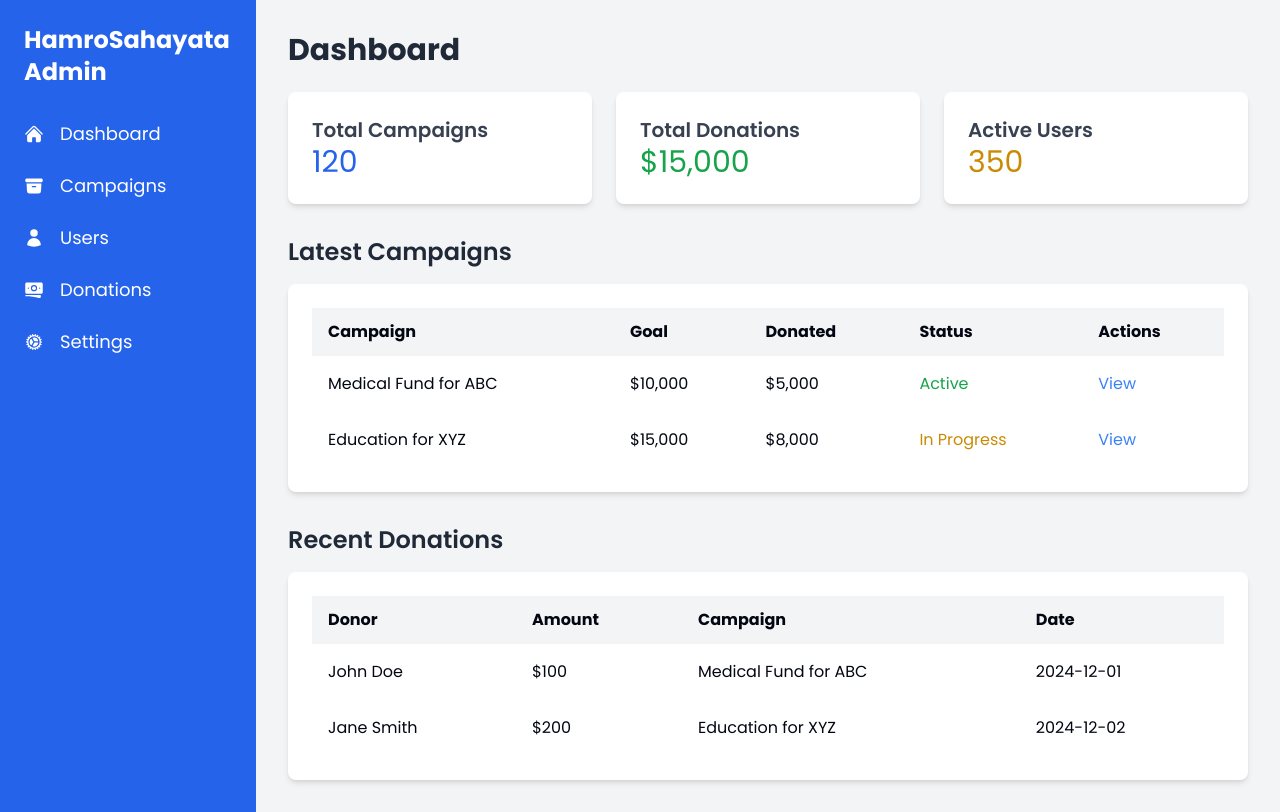
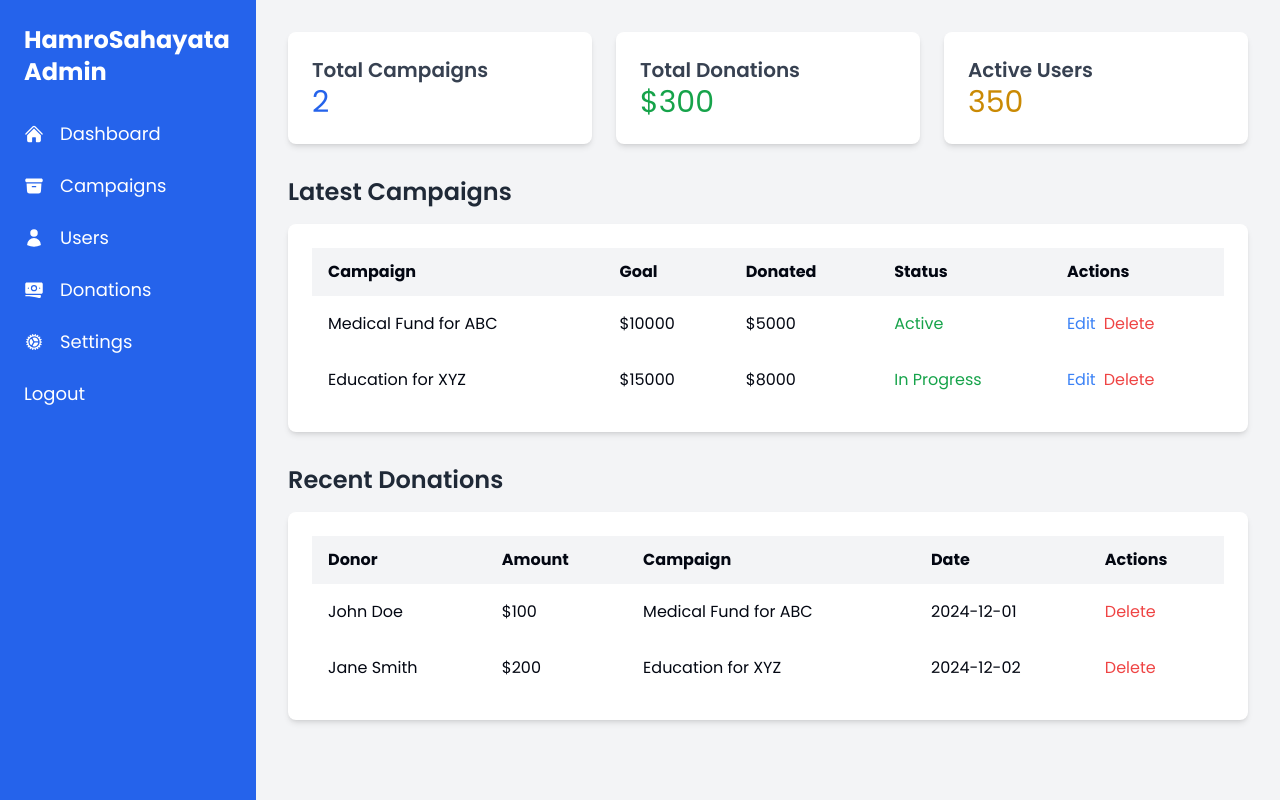
Before and after one commit to Awashek/HamroShayata, a React (Vite) app: page /admin in a window 1280 px wide. Built offline with nearby package versions, Linux system fonts and the light colour scheme.

Commit message:
fixing routing

```diff
--- a/src/components/Campaign/CampaignDetail.jsx
+++ b/src/components/Campaign/CampaignDetail.jsx
@@ -46,6 +46,8 @@ const CampaignDetail = () => {
 
     // Social share URLs
     const shareUrl = encodeURIComponent(window.location.href); // Dynamically fetch the current URL
+
+
 
     return (
         <div className="flex flex-col lg:flex-row gap-8 p-6">
@@ -104,6 +106,7 @@ const CampaignDetail = () => {
                     <div className="flex items-center space-x-4">
                         <img
                             src={creator.profileImage}
+
                             alt={creator.name}
                             className="w-20 h-20 rounded-full shadow-lg"
                         />
--- a/src/components/Users/UserProfile.jsx
+++ b/src/components/Users/UserProfile.jsx
@@ -7,6 +7,7 @@ const UserProfile = () => {
             <div className="flex items-center space-x-6 mb-10">
 
                     <img src="https://i.seadn.io/gcs/files/3085b3fc65f00b28699b43efb4434eec.png?auto=format&dpr=1&w=1000" alt=""
+
                     className="w-20 h-20 rounded-full shadow-lg"/>
 
                 <div>
--- a/src/components/admin/AdminDashboard.jsx
+++ b/src/components/admin/AdminDashboard.jsx
@@ -1,12 +1,72 @@
-import React from "react";
-import { HomeIcon, ArchiveBoxIcon, UserIcon, BanknotesIcon, CogIcon } from '@heroicons/react/24/solid';
+import React, { useState } from "react";
+import {
+    HomeIcon,
+    ArchiveBoxIcon,
+    UserIcon,
+    BanknotesIcon,
+    CogIcon,
+    Bars3Icon,
+    XMarkIcon,
+} from "@heroicons/react/24/solid";
 
 const AdminDashboard = () => {
+    const [isSidebarOpen, setIsSidebarOpen] = useState(false);
+    const [isLoggedIn, setIsLoggedIn] = useState(true); // Simulated login state
+    const [campaigns, setCampaigns] = useState([
+        { id: 1, name: "Medical Fund for ABC", goal: 10000, donated: 5000, status: "Active" },
+        { id: 2, name: "Education for XYZ", goal: 15000, donated: 8000, status: "In Progress" },
+    ]);
+    const [donations, setDonations] = useState([
+        { id: 1, donor: "John Doe", amount: 100, campaign: "Medical Fund for ABC", date: "2024-12-01" },
+        { id: 2, donor: "Jane Smith", amount: 200, campaign: "Education for XYZ", date: "2024-12-02" },
+    ]);
+
+    const toggleSidebar = () => {
+        setIsSidebarOpen(!isSidebarOpen);
+    };
+
+    const handleDeleteCampaign = (id) => {
+        setCampaigns(campaigns.filter((campaign) => campaign.id !== id));
+    };
+
+    const handleDeleteDonation = (id) => {
+        setDonations(donations.filter((donation) => donation.id !== id));
+    };
+
+    const handleLogout = () => {
+        setIsLoggedIn(false);
+        alert("Logged out successfully!");
+    };
+
+    if (!isLoggedIn) {
+        return (
+            <div className="min-h-screen flex items-center justify-center bg-gray-100">
+                <div className="bg-white p-8 rounded-lg shadow-md text-center">
+                    <h2 className="text-2xl font-bold mb-4">Please Log In</h2>
+                    <button
+                        onClick={() => setIsLoggedIn(true)}
+                        className="bg-blue-600 text-white px-6 py-2 rounded-lg hover:bg-blue-700"
+                    >
+                        Login
+                    </button>
+                </div>
+            </div>
+        );
+    }
+
     return (
         <div className="min-h-screen flex bg-gray-100">
             {/* Sidebar */}
-            <div className="w-64 bg-blue-600 text-white p-6">
-                <h2 className="text-2xl font-bold mb-8">HamroSahayata Admin</h2>
+            <div
+                className={`fixed inset-y-0 left-0 w-64 bg-blue-600 text-white p-6 transform ${isSidebarOpen ? "translate-x-0" : "-translate-x-full"
+                    } transition-transform duration-200 ease-in-out lg:translate-x-0 lg:static lg:transform-none`}
+            >
+                <div className="flex justify-between items-center mb-8">
+                    <h2 className="text-2xl font-bold">HamroSahayata Admin</h2>
+                    <button onClick={toggleSidebar} className="lg:hidden">
+                        <XMarkIcon className="w-6 h-6" />
+                    </button>
+                </div>
                 <ul>
                     <li className="mb-6 flex items-center">
                         <HomeIcon className="w-5 h-5 mr-4 text-white" />
@@ -28,24 +88,40 @@ const AdminDashboard = () => {
                         <CogIcon className="w-5 h-5 mr-4 text-white" />
                         <button className="text-lg hover:text-blue-300">Settings</button>
                     </li>
+                    <li className="mb-6 flex items-center">
+                        <button
+                            onClick={handleLogout}
+                            className="text-lg hover:text-blue-300 flex items-center"
+                        >
+                            <span>Logout</span>
+                        </button>
+                    </li>
                 </ul>
             </div>
 
             {/* Main Content */}
             <div className="flex-1 p-8">
-                <h1 className="text-3xl font-bold text-gray-800 mb-6">Dashboard</h1>
+                {/* Mobile Header */}
+                <div className="lg:hidden flex justify-between items-center mb-6">
+                    <h1 className="text-3xl font-bold text-gray-800">Dashboard</h1>
+                    <button onClick={toggleSidebar}>
+                        <Bars3Icon className="w-6 h-6 text-gray-800" />
+                    </button>
+                </div>
 
                 {/* Stats Cards */}
                 <div className="grid grid-cols-1 md:grid-cols-3 gap-6 mb-8">
-                    <div className="bg-white p-6 rounded-lg shadow-md">
+                    <div className="bg-white p-6 rounded-lg shadow-md hover:shadow-lg transition-shadow duration-200">
                         <h2 className="text-xl font-semibold text-gray-700">Total Campaigns</h2>
-                        <p className="text-3xl text-blue-600">120</p>
+                        <p className="text-3xl text-blue-600">{campaigns.length}</p>
                     </div>
-                    <div className="bg-white p-6 rounded-lg shadow-md">
+                    <div className="bg-white p-6 rounded-lg shadow-md hover:shadow-lg transition-shadow duration-200">
                         <h2 className="text-xl font-semibold text-gray-700">Total Donations</h2>
-                        <p className="text-3xl text-green-600">$15,000</p>
+                        <p className="text-3xl text-green-600">
+                            ${donations.reduce((sum, donation) => sum + donation.amount, 0)}
+                        </p>
                     </div>
-                    <div className="bg-white p-6 rounded-lg shadow-md">
+                    <div className="bg-white p-6 rounded-lg shadow-md hover:shadow-lg transition-shadow duration-200">
                         <h2 className="text-xl font-semibold text-gray-700">Active Users</h2>
                         <p className="text-3xl text-yellow-600">350</p>
                     </div>
@@ -53,7 +129,7 @@ const AdminDashboard = () => {
 
                 {/* Campaigns Table */}
                 <h2 className="text-2xl font-semibold text-gray-800 mb-4">Latest Campaigns</h2>
-                <div className="bg-white p-6 rounded-lg shadow-md mb-8">
+                <div className="bg-white p-6 rounded-lg shadow-md mb-8 overflow-x-auto">
                     <table className="w-full table-auto">
                         <thead className="bg-gray-100">
                             <tr>
@@ -65,32 +141,30 @@ const AdminDashboard = () => {
                             </tr>
                         </thead>
                         <tbody>
-                            <tr>
-                                <td className="py-4 px-4">Medical Fund for ABC</td>
-                                <td className="py-4 px-4">$10,000</td>
-                                <td className="py-4 px-4">$5,000</td>
-                                <td className="py-4 px-4 text-green-600">Active</td>
-                                <td className="py-4 px-4">
-                                    <button className="text-blue-500 hover:text-blue-700">View</button>
-                                </td>
-                            </tr>
-                            <tr>
-                                <td className="py-4 px-4">Education for XYZ</td>
-                                <td className="py-4 px-4">$15,000</td>
-                                <td className="py-4 px-4">$8,000</td>
-                                <td className="py-4 px-4 text-yellow-600">In Progress</td>
-                                <td className="py-4 px-4">
-                                    <button className="text-blue-500 hover:text-blue-700">View</button>
-                                </td>
-                            </tr>
-                            {/* Add more rows as needed */}
+                            {campaigns.map((campaign) => (
+                                <tr key={campaign.id}>
+                                    <td className="py-4 px-4">{campaign.name}</td>
+                                    <td className="py-4 px-4">${campaign.goal}</td>
+                                    <td className="py-4 px-4">${campaign.donated}</td>
+                                    <td className="py-4 px-4 text-green-600">{campaign.status}</td>
+                                    <td className="py-4 px-4">
+                                        <button className="text-blue-500 hover:text-blue-700 mr-2">Edit</button>
+                                        <button
+                                            onClick={() => handleDeleteCampaign(campaign.id)}
+                                            className="text-red-500 hover:text-red-700"
+                                        >
+                                            Delete
+                                        </button>
+                                    </td>
+                                </tr>
+                            ))}
                         </tbody>
                     </table>
                 </div>
 
                 {/* Recent Donations */}
                 <h2 className="text-2xl font-semibold text-gray-800 mb-4">Recent Donations</h2>
-                <div className="bg-white p-6 rounded-lg shadow-md">
+                <div className="bg-white p-6 rounded-lg shadow-md overflow-x-auto">
                     <table className="w-full table-auto">
                         <thead className="bg-gray-100">
                             <tr>
@@ -98,22 +172,26 @@ const AdminDashboard = () => {
                                 <th className="py-3 px-4 text-left">Amount</th>
                                 <th className="py-3 px-4 text-left">Campaign</th>
                                 <th className="py-3 px-4 text-left">Date</th>
+                                <th className="py-3 px-4 text-left">Actions</th>
                             </tr>
                         </thead>
                         <tbody>
-                            <tr>
-                                <td className="py-4 px-4">John Doe</td>
-                                <td className="py-4 px-4">$100</td>
-                                <td className="py-4 px-4">Medical Fund for ABC</td>
-                                <td className="py-4 px-4">2024-12-01</td>
-                            </tr>
-                            <tr>
-                                <td className="py-4 px-4">Jane Smith</td>
-                                <td className="py-4 px-4">$200</td>
-                                <td className="py-4 px-4">Education for XYZ</td>
-                                <td className="py-4 px-4">2024-12-02</td>
-                            </tr>
-                            {/* Add more rows as needed */}
+                            {donations.map((donation) => (
+                                <tr key={donation.id}>
+                                    <td className="py-4 px-4">{donation.donor}</td>
+                                    <td className="py-4 px-4">${donation.amount}</td>
+                                    <td className="py-4 px-4">{donation.campaign}</td>
+                                    <td className="py-4 px-4">{donation.date}</td>
+                                    <td className="py-4 px-4">
+                                        <button
+                                            onClick={() => handleDeleteDonation(donation.id)}
+                                            className="text-red-500 hover:text-red-700"
+                                        >
+                                            Delete
+                                        </button>
+                                    </td>
+                                </tr>
+                            ))}
                         </tbody>
                     </table>
                 </div>
```
Also changed, not shown: src/App.jsx (+7 -9 lines), src/components/Home/Hero.jsx (+9 -1 lines).
